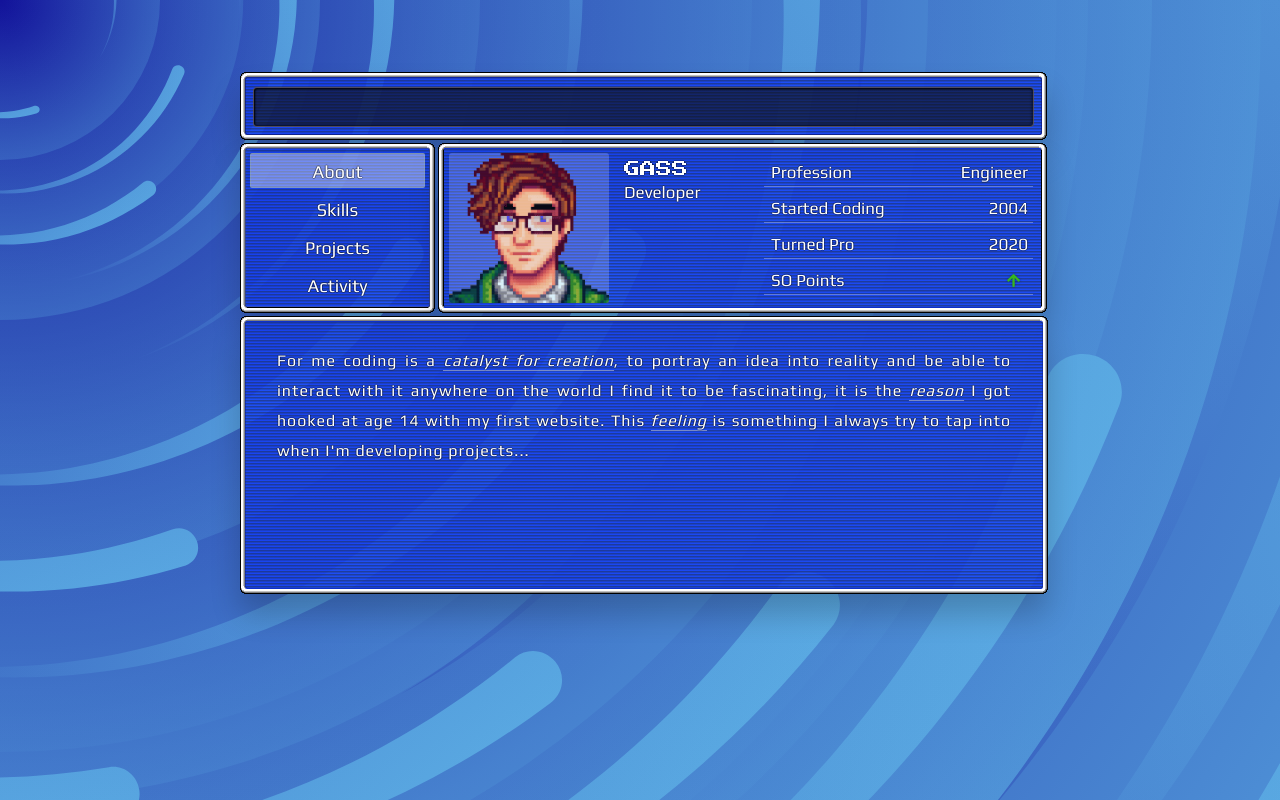
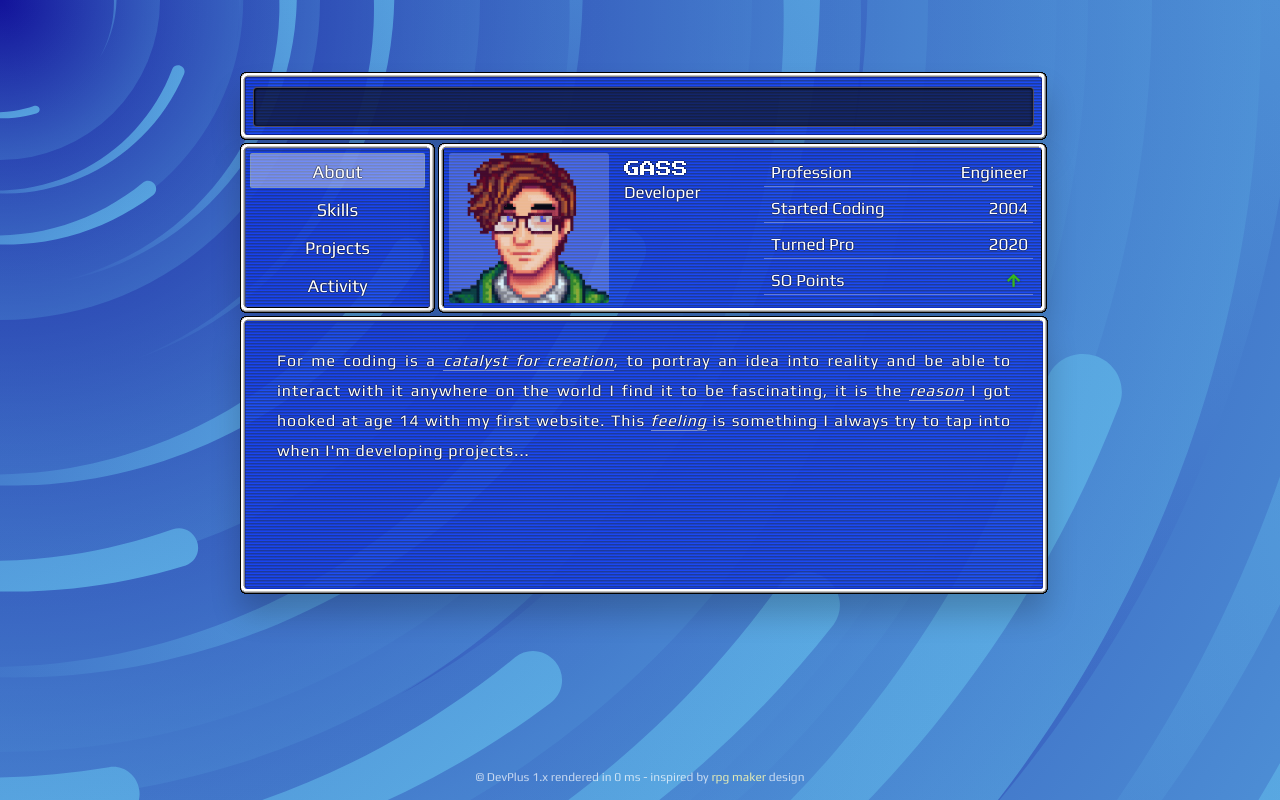
Before and after one commit to gass-git/dev-plus, a React (Create React App) app: page / in a window 1280 px wide. Built offline with nearby package versions, Linux system fonts and the light colour scheme; no server answers.

Commit message:
Added footer

```diff
--- a/public/index.html
+++ b/public/index.html
@@ -15,7 +15,14 @@
     <div id="root"/>
   </body>
   <script>
+    var start_time= +new Date();
     window.onload = function() {
+      // Render time
+      var time = (+new Date()-start_time);
+          console.log(time);
+          document.getElementById('render-time').innerHTML = time;
+
+      // For mobiles with ultra small screen
       if (screen.width < 280) {
           var mvp = document.getElementById('vp');
           mvp.setAttribute('content','user-scalable=no,width=280');
--- a/src/App.js
+++ b/src/App.js
@@ -1,6 +1,9 @@
 import React, {useState, useEffect, Fragment } from 'react';
 import AOS from 'aos';
 import 'aos/dist/aos.css';
+import {FontAwesomeIcon} from '@fortawesome/react-fontawesome';
+import {faStackOverflow, faGithub, faLinkedinIn} from "@fortawesome/free-brands-svg-icons";
+import {faSearch, faKeyboard} from "@fortawesome/free-solid-svg-icons";
 
 // APIs
 import {getAnswers, getReputation, getSkillScores} from './api/stackOverflow';
@@ -113,6 +116,21 @@ export default function App(){
             </div>
         </section>
       </main>
+
+      <footer>
+        <section className="first-row">
+             <a
+              href="https://github.com/gass-git/dev-plus"
+              target="_blank"
+              >
+              © DevPlus 1.x rendered in <span id="render-time"></span> ms
+            </a> - inspired by <a className="rpg-maker"
+              href="https://www.rpgmakerweb.com/"
+              target="_blank"
+              >rpg maker
+              </a> design
+        </section>
+      </footer>
     </Fragment>
   ]
 }
--- a/src/globalStyles/App.css
+++ b/src/globalStyles/App.css
@@ -54,3 +54,33 @@
   overflow: hidden;
   /*border: 1px solid rgba(14, 16, 98, 0.4);*/
 }
+footer {
+  position: fixed;
+  bottom: 10px;
+  height: 20px;
+  width: 100%;
+  /*border: 1px solid white;*/
+}
+footer .first-row {
+  width: 100%;
+  text-align: center;
+  font-size: 12px;
+  color: rgb(255, 255, 255, 0.7);
+  /*border: 1px solid red;*/
+}
+footer .first-row a {
+  text-decoration: none;
+  color: rgb(255, 255, 255, 0.7);
+  transition: 600ms;
+}
+footer .first-row a:hover {
+  color: rgb(255, 255, 255, 1);
+}
+footer .rpg-maker {
+  color: #f5f7b2 !important;
+  opacity: 0.9;
+  transition: 300ms;
+}
+footer .rpg-maker:hover {
+  opacity: 1;
+}
--- a/src/globalStyles/media.css
+++ b/src/globalStyles/media.css
@@ -2,6 +2,9 @@
 -- Width @media
 */
 @media (min-width: 750px) and (max-width: 900px) {
+  footer {
+    display: none !important;
+  }
   .main-wrapper {
     width: 700px !important;
   }
@@ -46,6 +49,9 @@
   }
 }
 @media (min-width: 500px) and (max-width: 750px) {
+  footer {
+    display: none !important;
+  }
   .main-wrapper {
     width: 450px !important;
   }
@@ -672,6 +678,11 @@
 /*
 -- Height @media
 */
+@media screen and (max-height: 700px) {
+  footer {
+    display: none !important;
+  }
+}
 @media screen and (max-height: 667px) and (max-width: 499px) {
   .third-row .about .content {
     width: 90%;
```
